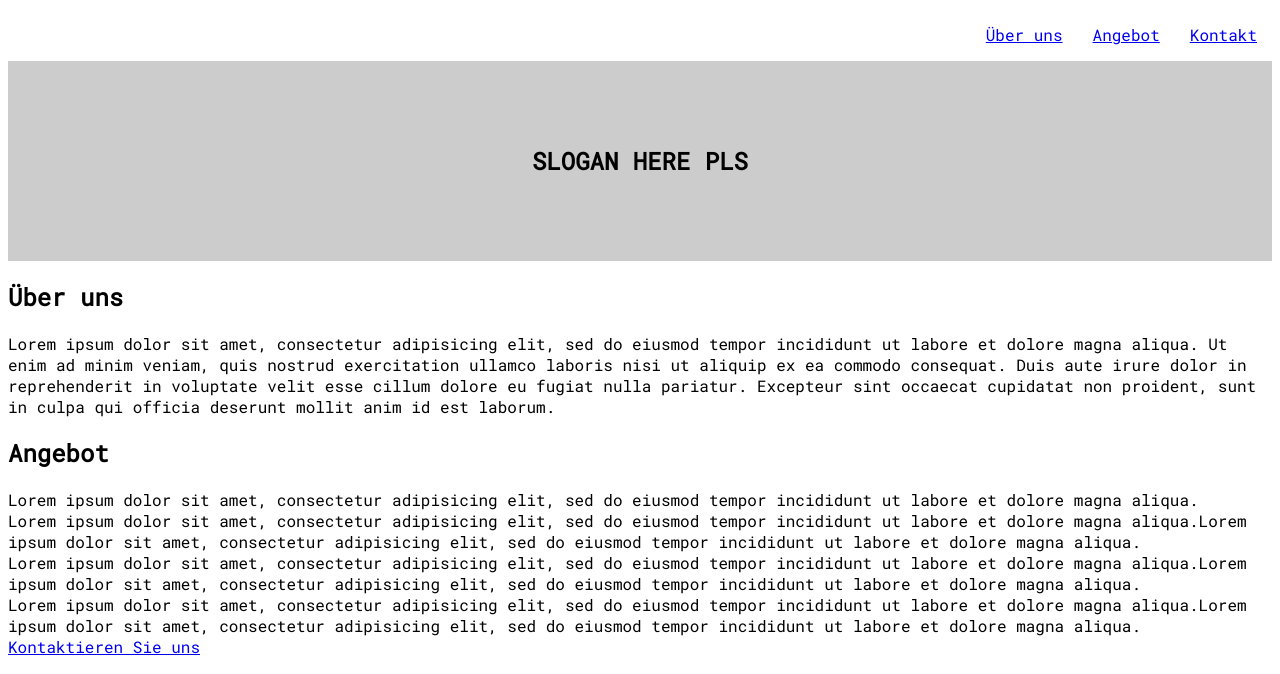
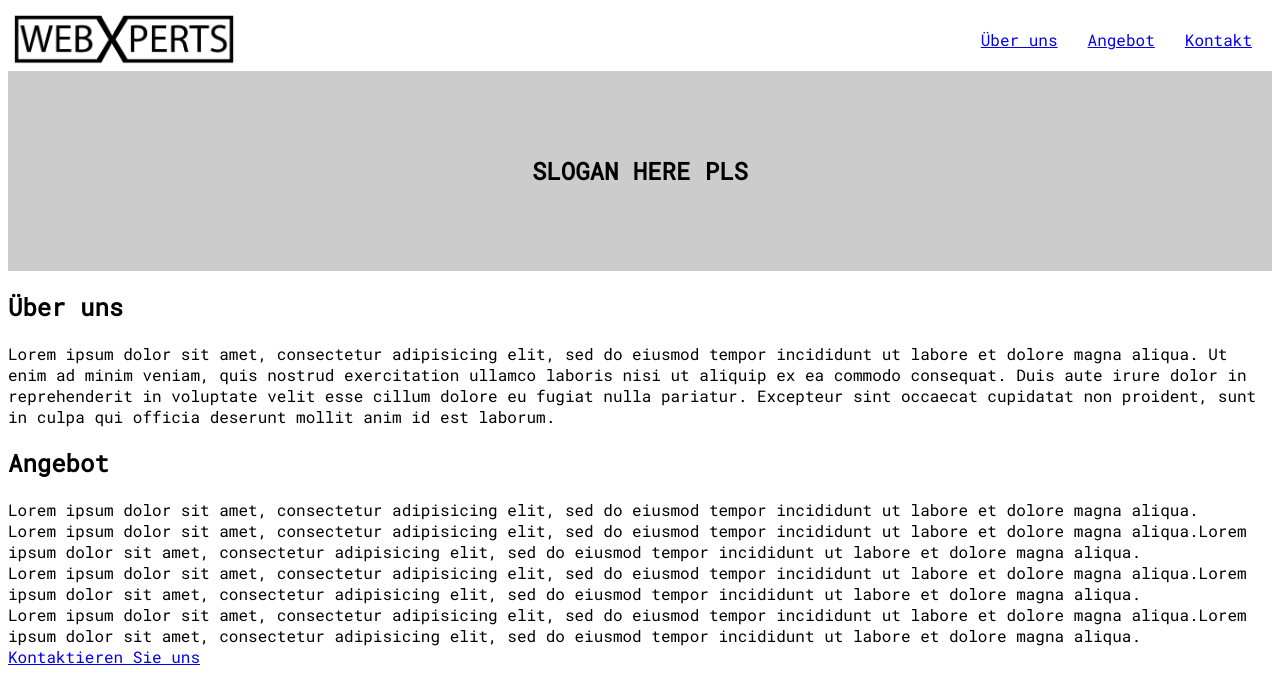
Before and after one commit to Giancrafter/webxpert, a plain HTML site: page index.html in a window 1280 px wide. Shown: the top 674 px of the page. Drawn offline with Linux system fonts and the light colour scheme.

Commit message:
fixed typo and added navbar margin

```diff
--- a/index.html
+++ b/index.html
@@ -10,7 +10,7 @@
   <body>
     <header>
       <nav class="navbar">
-        <img src="assets/img/logo.jpg" alt="" height="50" />
+        <img src="assets/img/logo.jpeg" alt="" height="50" />
 
         <ul class="nav-items">
           <li><a href="#">Über uns</a></li>
--- a/style.css
+++ b/style.css
@@ -5,6 +5,7 @@ body {
   display: flex;
   flex-wrap: wrap;
   align-items: center;
+  padding: 5px;
 }
 .navbar img{
   margin-right: 20px;
```
